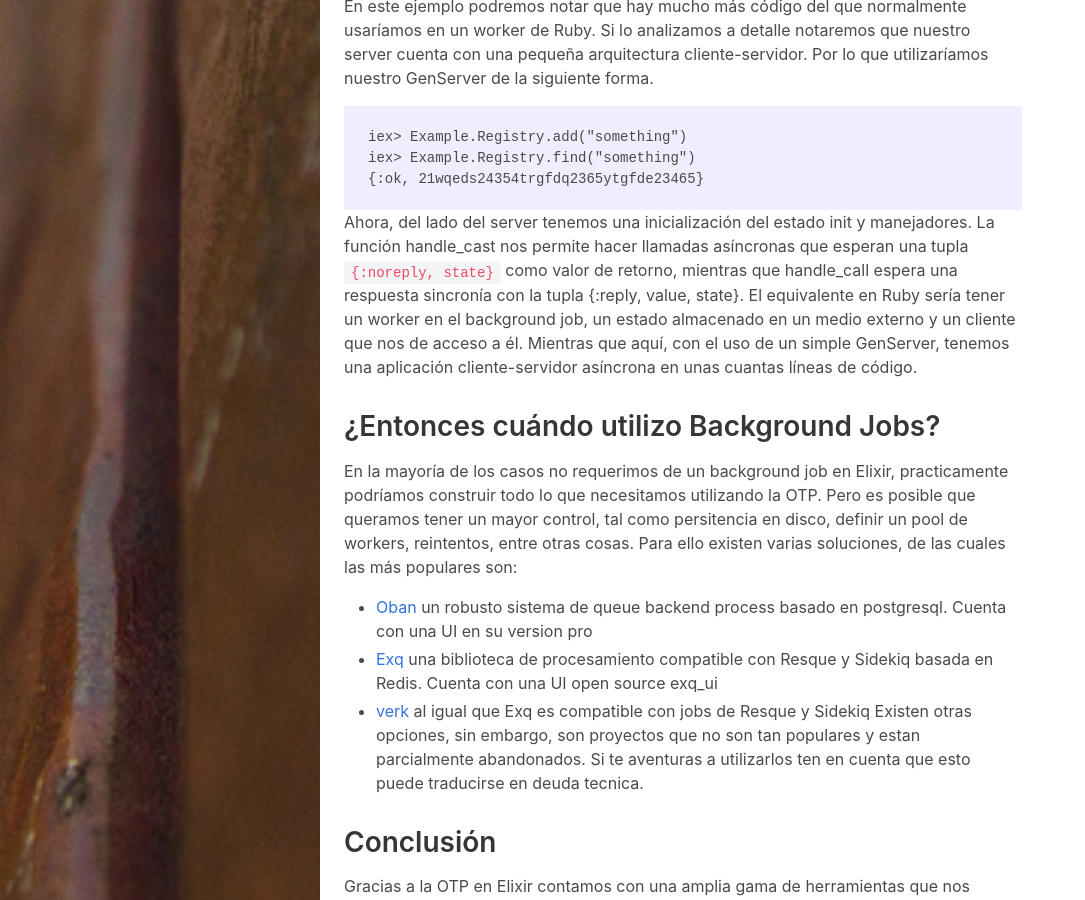
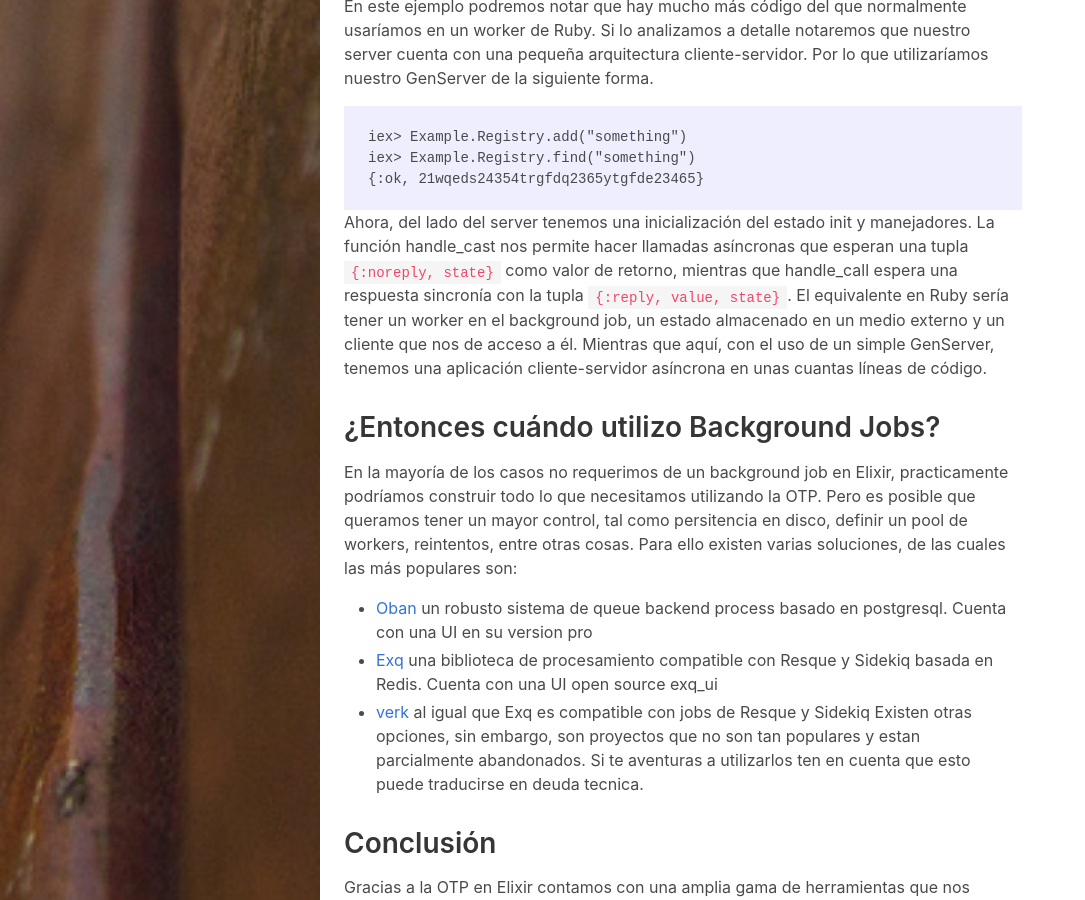
Before and after one commit to 3zcurdia/3zcurdia.github.io, a Jekyll site: the page built from _posts/2020-08-07-sidekiq-in-elixir.md, in a window 1280 px wide and 900 px high, scrolled down 2627 px. Shown: the whole window, without its empty margins (0-1085 px from the left). Built offline with Jekyll 4.4.1, drawn with Linux system fonts in a browser that asks for light colours; nearby versions of some CDN libraries.

Commit message:
Another code style correction

````diff
--- a/_posts/2020-08-07-sidekiq-in-elixir.md
+++ b/_posts/2020-08-07-sidekiq-in-elixir.md
@@ -92,7 +92,7 @@ iex> Example.Registry.find("something")
 {:ok, 21wqeds24354trgfdq2365ytgfde23465}
 ```
 
-Ahora, del lado del server tenemos una inicialización del estado init y manejadores. La función handle_cast nos permite hacer llamadas asíncronas que esperan una tupla `{:noreply, state}` como valor de retorno, mientras que handle_call espera una respuesta sincronía con la tupla {:reply, value, state}.
+Ahora, del lado del server tenemos una inicialización del estado init y manejadores. La función handle_cast nos permite hacer llamadas asíncronas que esperan una tupla `{:noreply, state}` como valor de retorno, mientras que handle_call espera una respuesta sincronía con la tupla `{:reply, value, state}`.
 El equivalente en Ruby sería tener un worker en el background job, un estado almacenado en un medio externo y un cliente que nos de acceso a él. Mientras que aquí, con el uso de un simple GenServer, tenemos una aplicación cliente-servidor asíncrona en unas cuantas líneas de código.
 
 ## ¿Entonces cuándo utilizo Background Jobs?
````
